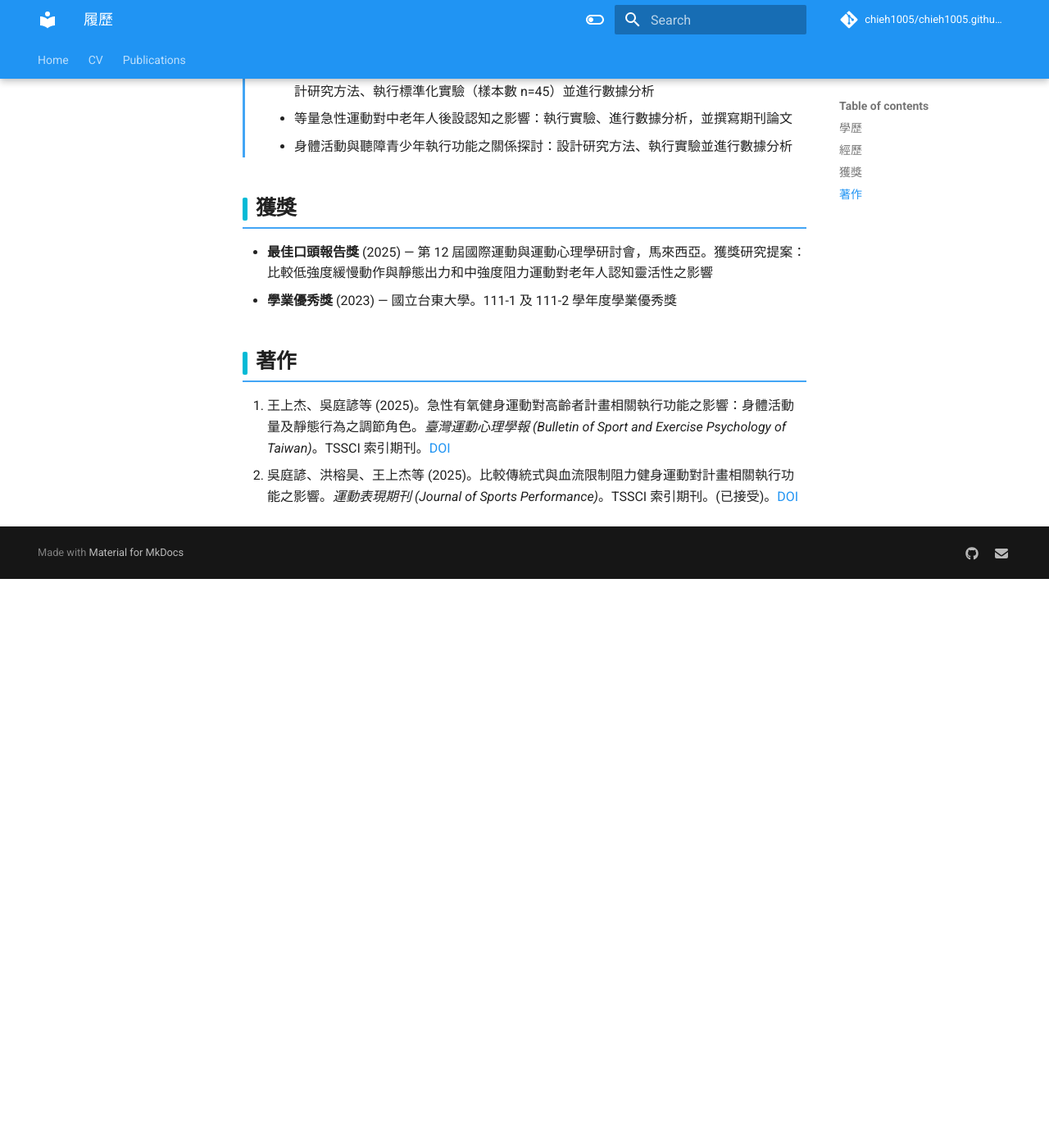
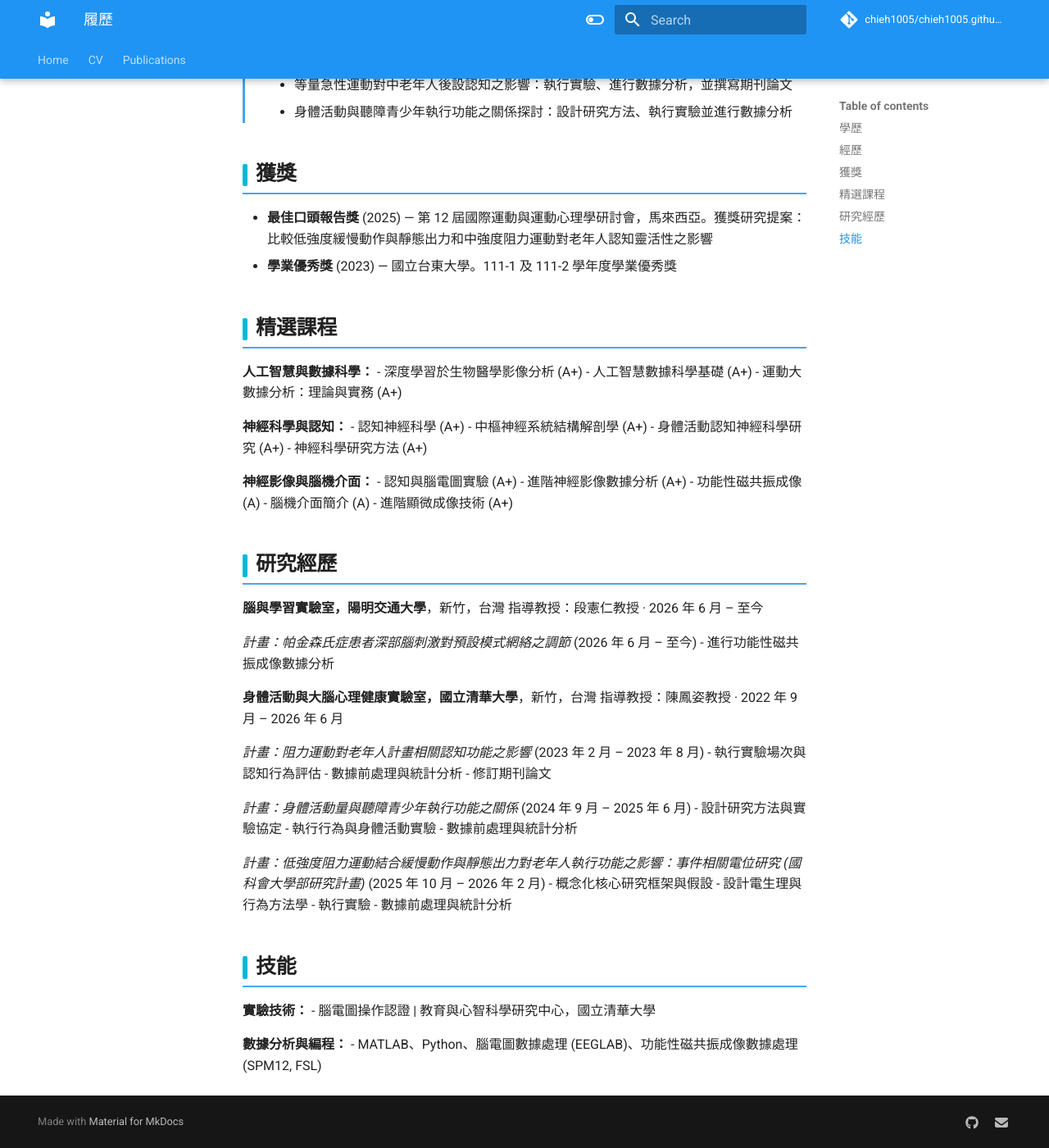
Before and after one commit to chieh1005/chieh1005.github.io, an MkDocs documentation site: the page built from docs/cv.zh.md, in a window 1280 px wide and 1400 px high, scrolled down 1117 px. Shown: the whole window at 82% size. Built offline with MkDocs 1.6.1 and Material for MkDocs 9.7.7, drawn with Linux system fonts in a browser that asks for light colours; comment, search, counter and statistics services are not loaded; before the commit the page ends 1823 px from its top, so only the background shows below that; some of the changed text lies outside the part shown.

```diff
--- a/docs/cv.zh.md
+++ b/docs/cv.zh.md
@@ -1,7 +1,4 @@
 # 履歷
-
-**王上杰** — 碩士班學生
-Email: scwang1005@gmail.com · 地點：台灣
 
 陽明交通大學腦科學碩士班學生，具清華大學運動科學系紮實基礎。專攻認知神經科學，應用 fMRI 與 EEG 研究身體活動與阻力運動對老化族群認知功能與情緒調節之影響。
 
@@ -47,7 +44,57 @@ Email: scwang1005@gmail.com · 地點：台灣
 - **最佳口頭報告獎** (2025) — 第 12 屆國際運動與運動心理學研討會，馬來西亞。獲獎研究提案：比較低強度緩慢動作與靜態出力和中強度阻力運動對老年人認知靈活性之影響
 - **學業優秀獎** (2023) — 國立台東大學。111-1 及 111-2 學年度學業優秀獎
 
-## 著作
+## 精選課程
 
-1. 王上杰、吳庭諺等 (2025)。急性有氧健身運動對高齡者計畫相關執行功能之影響：身體活動量及靜態行為之調節角色。*臺灣運動心理學報 (Bulletin of Sport and Exercise Psychology of Taiwan)*。TSSCI 索引期刊。[DOI](https://doi.org/10.6497/BSEPT.202503_25(1).0004)
-2. 吳庭諺、洪榕昊、王上杰等 (2025)。比較傳統式與血流限制阻力健身運動對計畫相關執行功能之影響。*運動表現期刊 (Journal of Sports Performance)*。TSSCI 索引期刊。(已接受)。[DOI](https://doi.org/10.53106/240996512025091202005)
+**人工智慧與數據科學：**
+- 深度學習於生物醫學影像分析 (A+)
+- 人工智慧數據科學基礎 (A+)
+- 運動大數據分析：理論與實務 (A+)
+
+**神經科學與認知：**
+- 認知神經科學 (A+)
+- 中樞神經系統結構解剖學 (A+)
+- 身體活動認知神經科學研究 (A+)
+- 神經科學研究方法 (A+)
+
+**神經影像與腦機介面：**
+- 認知與腦電圖實驗 (A+)
+- 進階神經影像數據分析 (A+)
+- 功能性磁共振成像 (A)
+- 腦機介面簡介 (A)
+- 進階顯微成像技術 (A+)
+
+## 研究經歷
+
+**腦與學習實驗室，陽明交通大學**，新竹，台灣
+指導教授：段憲仁教授 · 2026 年 6 月 – 至今
+
+*計畫：帕金森氏症患者深部腦刺激對預設模式網絡之調節* (2026 年 6 月 – 至今)
+- 進行功能性磁共振成像數據分析
+
+**身體活動與大腦心理健康實驗室，國立清華大學**，新竹，台灣
+指導教授：陳鳳姿教授 · 2022 年 9 月 – 2026 年 6 月
+
+*計畫：阻力運動對老年人計畫相關認知功能之影響* (2023 年 2 月 – 2023 年 8 月)
+- 執行實驗場次與認知行為評估
+- 數據前處理與統計分析
+- 修訂期刊論文
+
+*計畫：身體活動量與聽障青少年執行功能之關係* (2024 年 9 月 – 2025 年 6 月)
+- 設計研究方法與實驗協定
+- 執行行為與身體活動實驗
+- 數據前處理與統計分析
+
+*計畫：低強度阻力運動結合緩慢動作與靜態出力對老年人執行功能之影響：事件相關電位研究 (國科會大學部研究計畫)* (2025 年 10 月 – 2026 年 2 月)
+- 概念化核心研究框架與假設
+- 設計電生理與行為方法學
+- 執行實驗
+- 數據前處理與統計分析
+
+## 技能
+
+**實驗技術：**
+- 腦電圖操作認證 | 教育與心智科學研究中心，國立清華大學
+
+**數據分析與編程：**
+- MATLAB、Python、腦電圖數據處理 (EEGLAB)、功能性磁共振成像數據處理 (SPM12, FSL)
```
Also changed, not shown: docs/cv.md (+53 -6 lines), site/cv.zh/index.html, site/cv/index.html, site/search/search_index.json.
